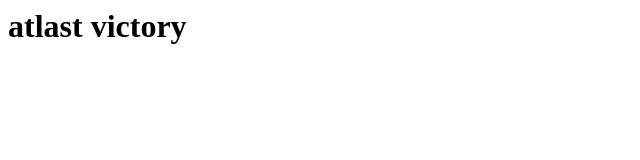
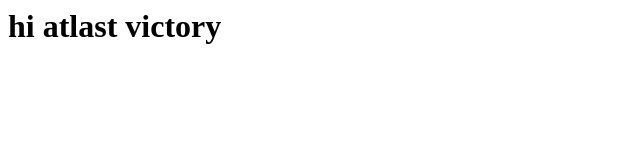
Before and after one commit to jaise007/demo-repo, a plain HTML site: page index.html in a window 1280 px wide. Shown: the whole page, without its empty margins (0-640 px from the left). Drawn offline with Linux system fonts and the light colour scheme.

Commit message:
Update index.html

```diff
--- a/index.html
+++ b/index.html
@@ -1 +1 @@
-<h1> atlast victory<h>
+<h1>hi atlast victory<h>
```
